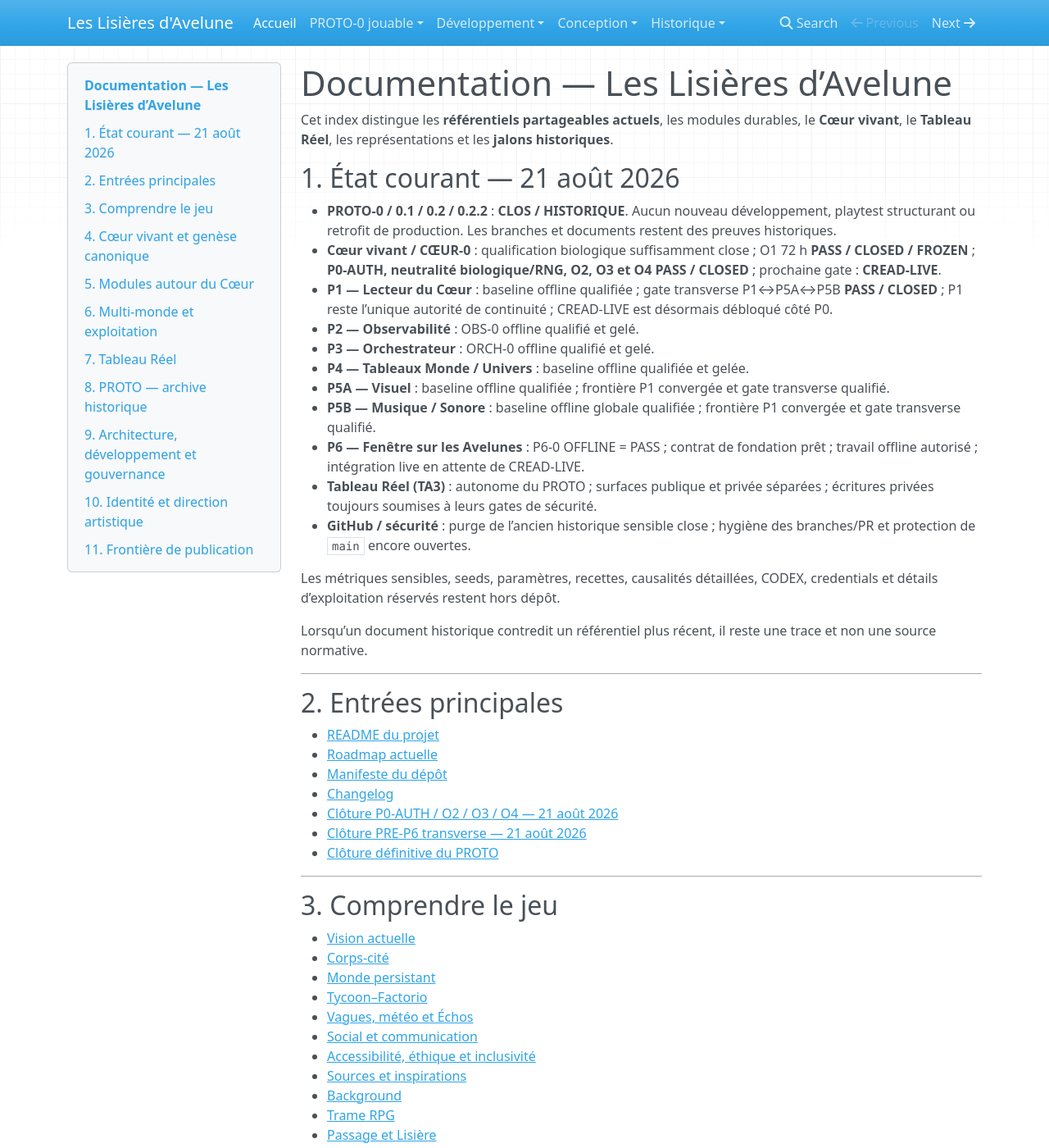
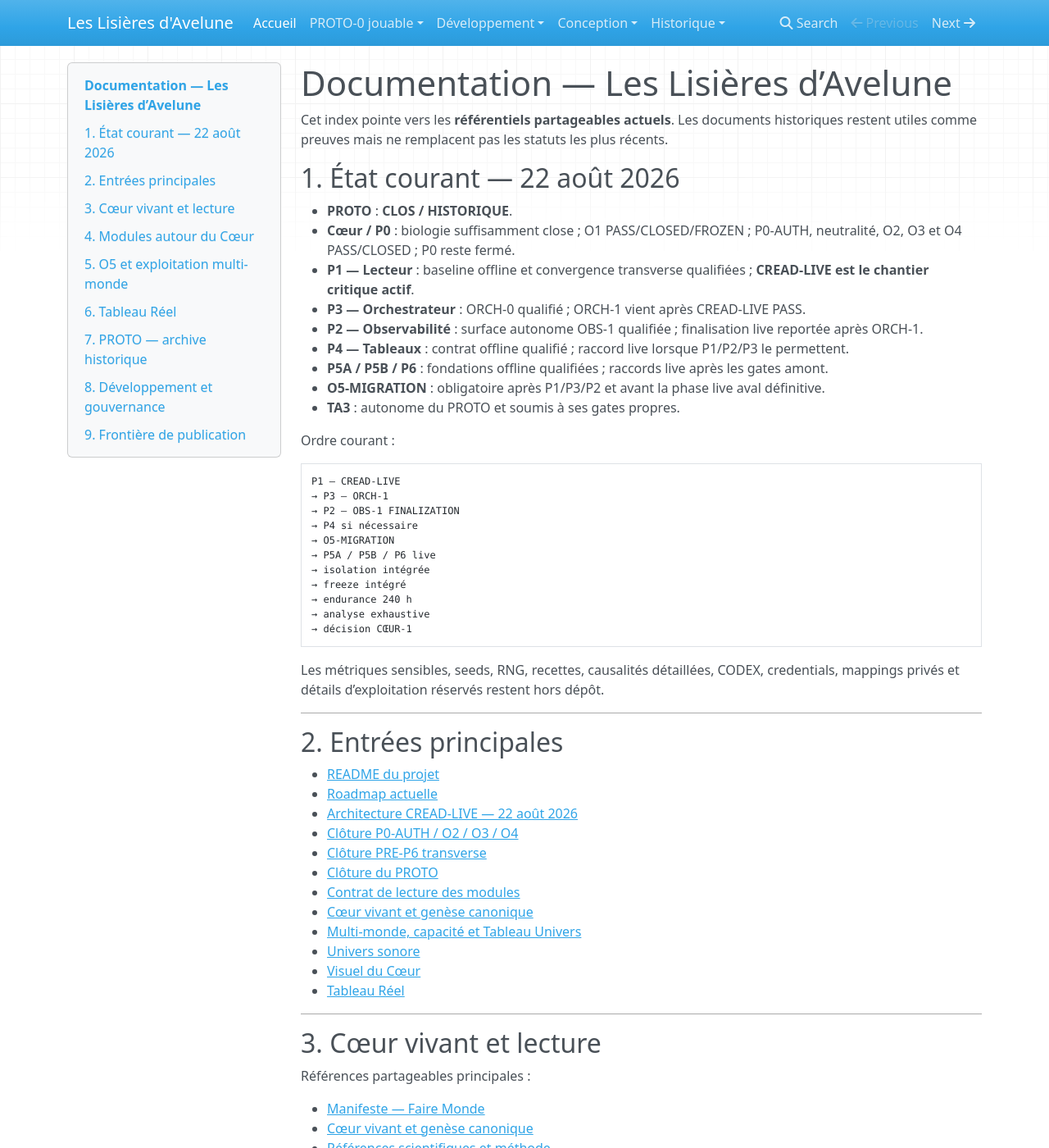
Before and after one commit to Abeliome-Officiel/les-lisieres-avelune, an MkDocs documentation site: the page built from docs/index.md, in a window 1280 px wide and 1400 px high. Shown: the whole window at 82% size. Built offline with MkDocs 1.6.1, drawn with Linux system fonts in a browser that asks for light colours; nearby versions of some CDN libraries; some of the changed text lies outside the part shown.

Commit message:
docs: refresh documentation index for CREAD-LIVE

````diff
--- a/docs/index.md
+++ b/docs/index.md
@@ -1,24 +1,36 @@
 # Documentation — Les Lisières d’Avelune
 
-Cet index distingue les **référentiels partageables actuels**, les modules durables, le **Cœur vivant**, le **Tableau Réel**, les représentations et les **jalons historiques**.
+Cet index pointe vers les **référentiels partageables actuels**. Les documents historiques restent utiles comme preuves mais ne remplacent pas les statuts les plus récents.
 
-## 1. État courant — 21 août 2026
+## 1. État courant — 22 août 2026
 
-- **PROTO-0 / 0.1 / 0.2 / 0.2.2** : **CLOS / HISTORIQUE**. Aucun nouveau développement, playtest structurant ou retrofit de production. Les branches et documents restent des preuves historiques.
-- **Cœur vivant / CŒUR-0** : qualification biologique suffisamment close ; O1 72 h **PASS / CLOSED / FROZEN** ; **P0-AUTH, neutralité biologique/RNG, O2, O3 et O4 PASS / CLOSED** ; prochaine gate : **CREAD-LIVE**.
-- **P1 — Lecteur du Cœur** : baseline offline qualifiée ; gate transverse P1↔P5A↔P5B **PASS / CLOSED** ; P1 reste l’unique autorité de continuité ; CREAD-LIVE est désormais débloqué côté P0.
-- **P2 — Observabilité** : OBS-0 offline qualifié et gelé.
-- **P3 — Orchestrateur** : ORCH-0 offline qualifié et gelé.
-- **P4 — Tableaux Monde / Univers** : baseline offline qualifiée et gelée.
-- **P5A — Visuel** : baseline offline qualifiée ; frontière P1 convergée et gate transverse qualifié.
-- **P5B — Musique / Sonore** : baseline offline globale qualifiée ; frontière P1 convergée et gate transverse qualifié.
-- **P6 — Fenêtre sur les Avelunes** : P6-0 OFFLINE = PASS ; contrat de fondation prêt ; travail offline autorisé ; intégration live en attente de CREAD-LIVE.
-- **Tableau Réel (TA3)** : autonome du PROTO ; surfaces publique et privée séparées ; écritures privées toujours soumises à leurs gates de sécurité.
-- **GitHub / sécurité** : purge de l’ancien historique sensible close ; hygiène des branches/PR et protection de `main` encore ouvertes.
+- **PROTO** : **CLOS / HISTORIQUE**.
+- **Cœur / P0** : biologie suffisamment close ; O1 PASS/CLOSED/FROZEN ; P0-AUTH, neutralité, O2, O3 et O4 PASS/CLOSED ; P0 reste fermé.
+- **P1 — Lecteur** : baseline offline et convergence transverse qualifiées ; **CREAD-LIVE est le chantier critique actif**.
+- **P3 — Orchestrateur** : ORCH-0 qualifié ; ORCH-1 vient après CREAD-LIVE PASS.
+- **P2 — Observabilité** : surface autonome OBS-1 qualifiée ; finalisation live reportée après ORCH-1.
+- **P4 — Tableaux** : contrat offline qualifié ; raccord live lorsque P1/P2/P3 le permettent.
+- **P5A / P5B / P6** : fondations offline qualifiées ; raccords live après les gates amont.
+- **O5-MIGRATION** : obligatoire après P1/P3/P2 et avant la phase live aval définitive.
+- **TA3** : autonome du PROTO et soumis à ses gates propres.
 
-Les métriques sensibles, seeds, paramètres, recettes, causalités détaillées, CODEX, credentials et détails d’exploitation réservés restent hors dépôt.
+Ordre courant :
 
-Lorsqu’un document historique contredit un référentiel plus récent, il reste une trace et non une source normative.
+```text
+P1 — CREAD-LIVE
+→ P3 — ORCH-1
+→ P2 — OBS-1 FINALIZATION
+→ P4 si nécessaire
+→ O5-MIGRATION
+→ P5A / P5B / P6 live
+→ isolation intégrée
+→ freeze intégré
+→ endurance 240 h
+→ analyse exhaustive
+→ décision CŒUR-1
+```
+
+Les métriques sensibles, seeds, RNG, recettes, causalités détaillées, CODEX, credentials, mappings privés et détails d’exploitation réservés restent hors dépôt.
 
 ---
 
@@ -26,224 +38,137 @@ Lorsqu’un document historique contredit un référentiel plus récent, il rest
 
 - [README du projet](../README.md)
 - [Roadmap actuelle](../ROADMAP.md)
-- [Manifeste du dépôt](../MANIFEST.md)
-- [Changelog](../CHANGELOG.md)
-- [Clôture P0-AUTH / O2 / O3 / O4 — 21 août 2026](development/P0_AUTH_CLOSURE_2026-08-21.md)
-- [Clôture PRE-P6 transverse — 21 août 2026](development/PRE_P6_TRANSVERSE_2026-08-21.md)
-- [Clôture définitive du PROTO](development/PROTO_CLOSURE_2026-08-20.md)
+- [Architecture CREAD-LIVE — 22 août 2026](development/CREAD_LIVE_ARCHITECTURE_2026-08-22.md)
+- [Clôture P0-AUTH / O2 / O3 / O4](development/P0_AUTH_CLOSURE_2026-08-21.md)
+- [Clôture PRE-P6 transverse](development/PRE_P6_TRANSVERSE_2026-08-21.md)
+- [Clôture du PROTO](development/PROTO_CLOSURE_2026-08-20.md)
+- [Contrat de lecture des modules](32_coeur_contrat_lecture_modules.md)
+- [Cœur vivant et genèse canonique](21_coeur_vivant_genese_canonique.md)
+- [Multi-monde, capacité et Tableau Univers](33_multi_monde_capacite_et_tableau_univers.md)
+- [Univers sonore](23_univers_sonore_contrat_public.md)
+- [Visuel du Cœur](24_visuel_coeur_contrat_public.md)
+- [Tableau Réel](real/README.md)
 
 ---
 
-## 3. Comprendre le jeu
+## 3. Cœur vivant et lecture
 
-- [Vision actuelle](00_vision.md)
-- [Corps-cité](01_concept_corps_cite.md)
-- [Monde persistant](02_monde_persistant.md)
-- [Tycoon–Factorio](03_tycoon_et_reseaux.md)
-- [Vagues, météo et Échos](04_evenements_et_donnees_reelles.md)
-- [Social et communication](05_social_et_communication.md)
-- [Accessibilité, éthique et inclusivité](06_accessibilite_ethique.md)
-- [Sources et inspirations](09_sources.md)
-- [Background](10_background_avelune.md)
-- [Trame RPG](14_trame_rpg.md)
-- [Passage et Lisière](15_lisiere_et_passage.md)
+Références partageables principales :
+
+- [Manifeste — Faire Monde](17_manifeste_faire_monde.md)
+- [Cœur vivant et genèse canonique](21_coeur_vivant_genese_canonique.md)
+- [Références scientifiques et méthode](25_coeur_vivant_references_methode.md)
+- [Gate de suffisance](29_coeur_vivant_gate_suffisance.md)
+- [Temporalité canonique](31_temporalite_canonique_genese.md)
+- [Contrat de lecture des modules](32_coeur_contrat_lecture_modules.md)
+- [Architecture CREAD-LIVE](development/CREAD_LIVE_ARCHITECTURE_2026-08-22.md)
+- [WorldReadEnvelope v0.1 — schéma](contracts/world-read-envelope-v0.1.schema.json)
+- [Avelune Semantic Replay v0.1](contracts/avelune-semantic-replay-v0.1.md)
+
+Frontière durable :
+
+```text
+P0 / état canonique privé
+        ↓
+CREAD / lecture + normalisation + allowlist
+        ↓
+P1 / ReadSessionItem
+├─ WorldReadEnvelope
+└─ ContinuityDecision
+        ↓
+modules aval
+```
+
+P0 qualifie l’identité, la révision et l’âge canonique du monde. P1 qualifie la continuité de publication. Un consommateur ne lit pas directement les structures privées du Cœur.
+
+CREAD-LIVE v1 retient un transport local par Unix Domain Socket, mais le transport reste remplaçable et distinct de la sémantique. Les détails de déploiement restent privés.
+
+Si CREAD-LIVE passe ses gates, P0 + P1 pourra être considéré comme **socle canonique fonctionnel au niveau théorique/LAB** : Cœur autoritatif + interface live qualifiée.
 
 ---
 
-## 4. Cœur vivant et genèse canonique
+## 4. Modules autour du Cœur
 
-Références partageables :
+### P1 — Lecteur
 
-- [Manifeste de conception — Faire Monde](17_manifeste_faire_monde.md)
-- [Système d’évolution du monde et des vagues — contrat expurgé](19_systeme_evolution_vague_v0.2.md)
-- [Moteur de naissance des vagues — contrat expurgé](20_moteur_naissance_vagues_v0.1.md)
-- [Cœur vivant et genèse canonique](21_coeur_vivant_genese_canonique.md)
-- [État agrégé historique de validation](22_coeur_vivant_validation_2026-08-12.md)
-- [Références scientifiques et méthode](25_coeur_vivant_references_methode.md)
-- [Synthèse trans-échelles](28_coeur_vivant_synthese_trans_echelles.md)
-- [Gate de suffisance et limite de recherche](29_coeur_vivant_gate_suffisance.md)
-- [Perturbations, sélection et transmission](30_coeur_vivant_selection_perturbations.md)
-- [Temporalité canonique et genèse](31_temporalite_canonique_genese.md)
-- [Contrat de lecture des modules](32_coeur_contrat_lecture_modules.md)
-- [Multi-monde, capacité et Tableau Univers](33_multi_monde_capacite_et_tableau_univers.md)
-- [WorldReadEnvelope v0.1 — schéma](contracts/world-read-envelope-v0.1.schema.json)
-- [Avelune Semantic Replay v0.1](contracts/avelune-semantic-replay-v0.1.md)
+Autorité de lecture et de continuité. Chantier actif : **CREAD-LIVE**.
 
-### Frontière durable qualifiée
+### P2 — Observabilité
 
-```text
-Cœur / état privé d’une instance
-        ↓
-P1 — Lecteur / normalisation privée
-        ↓
-ReadSessionItem
-├─ WorldReadEnvelope
-└─ ContinuityDecision
-        ↓
-   ┌────┴────┐
-   ↓         ↓
- P5A       P5B
-visuel    sonore
-   └────┬────┘
-        ↓
-       P6
-```
+Mesure non autoritative. La surface autonome est qualifiée ; la finalisation live attend ORCH-1 afin de raccorder en une seule reprise les faits P1 et P3/backup.
 
-P0 qualifie désormais un état canonique committé cohérent portant ensemble `world_instance_id`, `state_revision`, `canonical_age` et l’état vivant. P1 possède la continuité de publication et la resynchronisation. Un consommateur ne lit pas directement les structures privées du Cœur et ne crée pas une seconde autorité à partir de `state_revision`, `publication_seq` ou `canonical_age`.
+### P3 — Orchestrateur
 
-`canonical_age` est transporté publiquement sous forme de chaîne décimale exacte. Sa progression autoritative est cohérente avec la progression biologique committée ; lorsqu’un Cœur est arrêté, la politique qualifiée est **PAUSE**. Les consommateurs n’en déduisent ni unité de présentation, ni `canonical_hour`, ni facteur temps réel.
+Control plane séparé. ORCH-1 suit immédiatement CREAD-LIVE et doit matérialiser l’exploitation du socle P0/P1 sans en redéfinir les contrats.
 
-Fixtures, replays et sources live doivent pouvoir présenter la même sémantique contractuelle. Pour la v1.0, cette frontière reste en lecture seule vis-à-vis de la biologie. La prochaine gate est **CREAD-LIVE**.
+### P4 — Tableaux Monde / Univers
 
-Voir [la clôture partageable P0-AUTH / O2 / O3 / O4](development/P0_AUTH_CLOSURE_2026-08-21.md).
+Vues opérateur à partir de faits P1/P2/P3 qualifiés ; aucune lecture directe du Cœur.
+
+### P5A — Visuel
+
+- [Contrat partageable](24_visuel_coeur_contrat_public.md)
+
+### P5B — Musique / Sonore
+
+- [Contrat partageable](23_univers_sonore_contrat_public.md)
+- [Références et méthode](26_univers_sonore_references_methode.md)
+- [Cahier d’intégration](27_musique0_cahier_integration.md)
+
+### P6 — Fenêtre sur les Avelunes
+
+P6-0 est qualifié offline ; le travail offline reste autorisé. Le raccord live reste en attente des gates amont.
 
 ---
 
-## 5. Modules autour du Cœur
+## 5. O5 et exploitation multi-monde
 
-### P1 — Lecteur
+Voir [Multi-monde, capacité et Tableau Univers](33_multi_monde_capacite_et_tableau_univers.md).
 
-Autorité partageable : [Contrat de lecture des modules](32_coeur_contrat_lecture_modules.md) et les contrats `docs/contracts/`.
-
-P1 possède la continuité de publication, la resynchronisation et la frontière entre le Cœur privé et les projections aval. Le gate transverse PRE-P6 a confirmé cette autorité unique. Les primitives autoritatives P0 requises sont maintenant qualifiées ; **CREAD-LIVE** est le chantier suivant.
-
-### P2 — Observabilité
-
-Observabilité non autoritative : métriques, santé, fraîcheur, incidents et rétention sans action sur le canon.
-
-### P3 — Orchestrateur
-
-Control plane séparé : cycle de vie des instances, opérations idempotentes, placement et garde-fous. Il ne devient pas autorité biologique.
-
-### P4 — Tableaux Monde / Univers
-
-Vues opérateur construites à partir de P1/P2/P3 ; aucune lecture directe du Cœur.
-
-### P5A — Visuel
-
-- [Visuel du Cœur — contrat partageable](24_visuel_coeur_contrat_public.md)
-
-Le visuel est une projection aval, renderer-neutral et non autoritative. Le gate transverse confirme l’absence de seconde autorité de continuité sur le chemin convergé.
-
-### P5B — Musique / Sonore
-
-- [Univers sonore — contrat partageable](23_univers_sonore_contrat_public.md)
-- [Références et méthode](26_univers_sonore_references_methode.md)
-- [Cahier d’intégration MUSIQUE-0](27_musique0_cahier_integration.md)
-- `lab/musique0/` pour les éléments partageables présents sur `main`.
-
-Le sonore interprète le monde sans modifier son canon. Les thèmes et préférences restent présentationnels. Les surfaces historiques ne deviennent pas la frontière d’intégration P6 lorsqu’elles ne font pas partie du chemin convergé qualifié.
-
-### P6 — Fenêtre sur les Avelunes
-
-P6 assemble P1 + P5A + P5B dans un produit contemplatif permanent. P6-0 est qualifié offline et le gate transverse est clos avec PASS.
-
-```text
-P6_OFFLINE_FOUNDATION_CONTRACT_READY=YES
-P6_OFFLINE_WORK=AUTHORIZED
-P6_LIVE_INTEGRATION=WAIT_CREAD_LIVE
-P6_LIVE_AUTHORIZED=NO
-```
-
-Les gates P0-AUTH/O2/O3/O4 qui précédaient CREAD-LIVE sont closes. Voir [le rapport partageable P0-AUTH](development/P0_AUTH_CLOSURE_2026-08-21.md) et [le rapport PRE-P6](development/PRE_P6_TRANSVERSE_2026-08-21.md).
+O5-MIGRATION doit démontrer qu’un même monde peut changer réellement de host tout en préservant son identité, son canon et une seule autorité active. Cette gate reste distincte d’ORCH-1 et ne peut pas être déclarée PASS par un simple test de primitives d’orchestration.
 
 ---
 
-## 6. Multi-monde et exploitation
+## 6. Tableau Réel
 
-Voir [Multi-monde, capacité et Tableau Univers](33_multi_monde_capacite_et_tableau_univers.md).
+- [Index TA3](real/README.md)
+- [Spécification](real/SPECIFICATION.md)
+- [Plan d’exécution](real/EXECUTION_PLAN.md)
+- [Télémétrie énergie AvLab](real/AVLAB_POWER_TELEMETRY.md)
 
-Principes visibles :
-
-- une Avelune possède une identité stable indépendante de son host ;
-- plusieurs instances canoniques autonomes peuvent exister ;
-- leurs états, histoires, sauvegardes, caches et flux ne se mélangent pas ;
-- un Corcite appartient à une seule instance ;
-- la croissance de fréquentation peut déclencher une décision d’ouvrir un nouveau monde, jamais accélérer ou ralentir la biologie d’un monde existant ;
-- la migration d’une instance entre hôtes doit conserver son identité.
-
-**O5-MIGRATION** reste une gate LAB obligatoire avant le raccord live aval définitif.
+TA3 suit le projet réel et reste séparé du Cœur, du Tableau Univers et du PROTO.
 
 ---
 
-## 7. Tableau Réel
+## 7. PROTO — archive historique
 
-Le Tableau Réel suit le **projet réel** sans se confondre avec le monde de jeu ni avec le Tableau Univers.
+Le PROTO est **CLOS / HISTORIQUE** depuis le 20 août 2026.
 
-- [Index TA3](real/README.md)
-- [Spécification fonctionnelle et architecture](real/SPECIFICATION.md)
-- [Plan d’exécution](real/EXECUTION_PLAN.md)
-- [Source énergie AvLab — télémétrie locale](real/AVLAB_POWER_TELEMETRY.md)
+Référence : [PROTO_CLOSURE_2026-08-20.md](development/PROTO_CLOSURE_2026-08-20.md).
 
-TA3 dispose de son propre stockage et runtime persistants. Le PROTO n’est plus une source structurante et son extinction ne doit pas affecter TA3.
+Les documents et branches PROTO conservés servent à la traçabilité et ne constituent plus une roadmap technique.
 
 ---
 
-## 8. PROTO — archive historique
-
-**Statut : CLOS / HISTORIQUE depuis le 20 août 2026.**
-
-Référence de clôture : [PROTO_CLOSURE_2026-08-20.md](development/PROTO_CLOSURE_2026-08-20.md).
-
-Documents historiques conservés :
-
-- [Périmètre PROTO-0.1](proto0/PROTO0_PLAYABLE_SCOPE.md)
-- [Gate de playtest PROTO-0.1](proto0/PROTO0_PLAYTEST_READY.md)
-- [Lisibilité et temporalité](proto0/PROTO0_PLAYABLE_UX_TEMPORALITY_2026-08-06.md)
-- [Carnet de test](proto0/PROTO0_TEST_NOTEBOOK.md)
-- [Rapport d’équilibrage](proto0/PROTO0_PLAYABLE_BALANCE_REPORT.md)
-- [Parcours technique de référence](proto0/PROTO0_PLAYABLE_REFERENCE_PLAYTHROUGH.md)
-
-Les branches `develop/proto-*`, `automation/proto02-*`, `codex/proto02-bootstrap` et documents associés sont à considérer comme historiques jusqu’à leur classification dans le nettoyage GitHub. Leur présence ne constitue pas une roadmap.
-
----
-
-## 9. Architecture, développement et gouvernance
+## 8. Développement et gouvernance
 
 - [Index développement](development/README.md)
-- [Clôture P0-AUTH / O2 / O3 / O4](development/P0_AUTH_CLOSURE_2026-08-21.md)
-- [Clôture PRE-P6 transverse](development/PRE_P6_TRANSVERSE_2026-08-21.md)
-- [État historique au 12 août](development/PROJECT_STATUS_2026-08-12.md)
-- [Audit développement et architecture](development/AUDIT_DEVELOPPEMENT_ARCHITECTURE_2026-08-06.md)
 - [Architecture actuelle et cible](development/ARCHITECTURE_CURRENT_AND_TARGET.md)
-- [Arbitrage transversal — pérennité, ressources et matériel](development/ARBITRATION_LONGEVITY_AND_RESOURCES.md)
+- [Arbitrage pérennité / ressources](development/ARBITRATION_LONGEVITY_AND_RESOURCES.md)
 - [Politique données/configuration](development/DATA_CONFIGURATION_POLICY.md)
 - [Méthode de développement](development/GAME_DEVELOPMENT_METHOD.md)
-- [Dette technique et prochaines étapes](development/TECHNICAL_DEBT_AND_NEXT_STEPS.md)
-- [Tests, sécurité et persistance](development/TEST_SECURITY_PERSISTENCE_STRATEGY.md)
+- [Dette technique](development/TECHNICAL_DEBT_AND_NEXT_STEPS.md)
+- [Tests / sécurité / persistance](development/TEST_SECURITY_PERSISTENCE_STRATEGY.md)
 - [ADR-0001 — cœur métier indépendant de l’UI](development/adr/ADR-0001-FUNCTIONAL-CORE.md)
 - [ADR-0002 — contenu data-driven](development/adr/ADR-0002-DATA-DRIVEN-CONTENT.md)
 - [ADR-0003 — Cœur indépendant de ses représentations](development/adr/ADR-0003-CORE-REPRESENTATION-INDEPENDENCE.md)
 
-Le nettoyage de l’ancien historique sensible GitHub est clos. Les anciennes copies pré-purge doivent être contrôlées avant réutilisation. L’hygiène courante du dépôt — branches, PR draft, protection de `main`, CI et sécurité GitHub — reste un chantier de gouvernance distinct.
-
 ---
 
-## 10. Identité et direction artistique
+## 9. Frontière de publication
 
-- [Charte graphique de travail](art/CHARTE_GRAPHIQUE.md)
-- [Univers sonore](23_univers_sonore_contrat_public.md)
-- [Visuel du Cœur](24_visuel_coeur_contrat_public.md)
-- [Assets GitHub](assets/README.md)
+GitHub contient le code et la documentation partageables.
 
-Direction visuelle : **poétique · onirique · féerique · organique · minérale · florale-abstraite · queer**.
+Ne pas publier : credentials, clés privées, recovery codes, seeds/RNG privés, recettes propriétaires, causalités détaillées, CODEX, mappings privés ou dumps d’un runtime privé.
 
-Direction visuelle et sonore du vivant : **satisfaisante · contemplative · onirique · féerique**.
-
----
-
-## 11. Frontière de publication
-
-GitHub contient le **code et la documentation partageables**.
-
-Ne pas y publier :
-
-- secrets techniques ou credentials ;
-- clés privées ou recovery codes ;
-- seeds privées ;
-- recettes propriétaires du Cœur ;
-- paramètres et causalités détaillés réservés ;
-- CODEX ou inventaires de secrets ;
-- dumps bruts d’un runtime privé présentés comme documentation.
-
-Le dépôt privé reste traité comme une surface de publication. Une donnée privée ou propriétaire ne devient pas partageable parce que le dépôt exige une authentification.
+Le dépôt privé reste traité comme une surface de publication : une information confidentielle ne devient pas partageable simplement parce qu’une authentification est requise.
````
